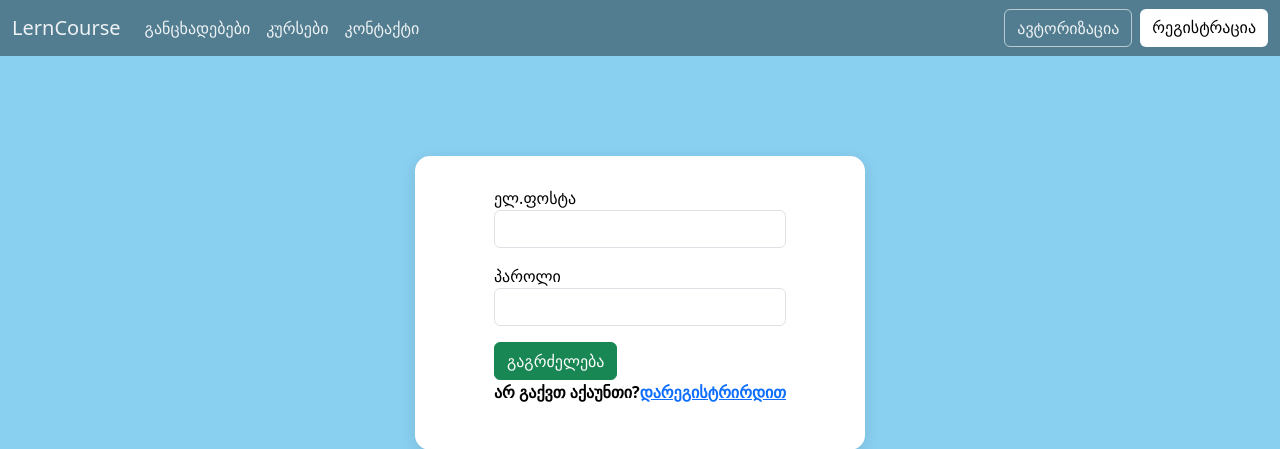
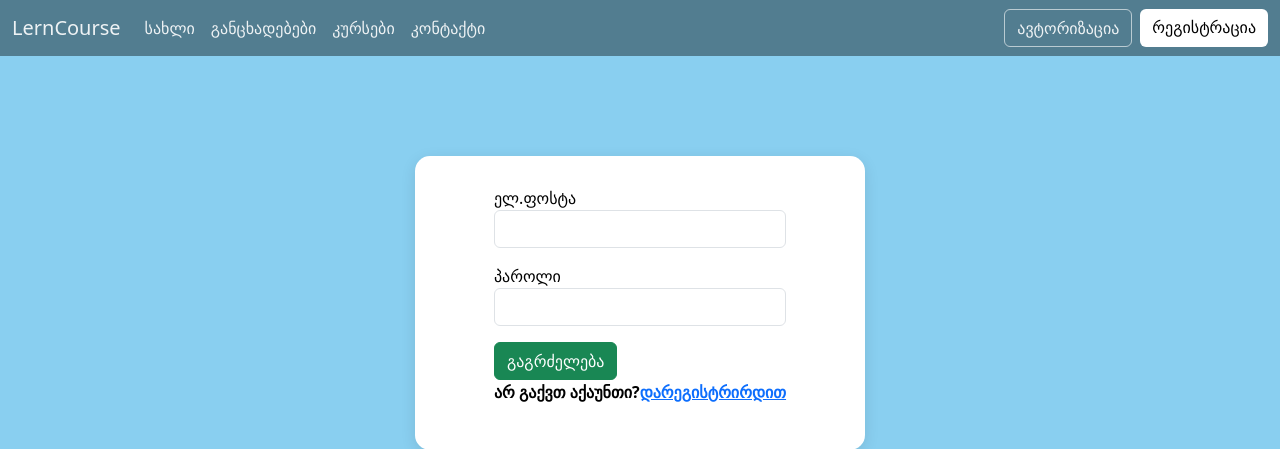
Before and after one commit to elenej09/tbcsafinalop, a Flask app: a page that uses templates/navbar.html in a window 1280 px wide. Shown: the top 449 px of the page. Run offline with Flask 3, Linux system fonts and the light colour scheme; some libraries are stand-ins or nearby versions.

Commit message:
Update navbar.html

```diff
--- a/templates/navbar.html
+++ b/templates/navbar.html
@@ -8,7 +8,9 @@
     </button>
     <div class="collapse navbar-collapse" id="navbarSupportedContent">
       <ul class="navbar-nav me-auto mb-2 mb-lg-0">
-
+        <li class="nav-item">
+          <a class="nav-link active" aria-current="page" href="{{ url_for('home')}}">სახლი</a>
+        </li>
         </li>
         <li class="nav-item">
           <a class="nav-link" href="{{ url_for('ads') }}">განცხადებები</a>
```
